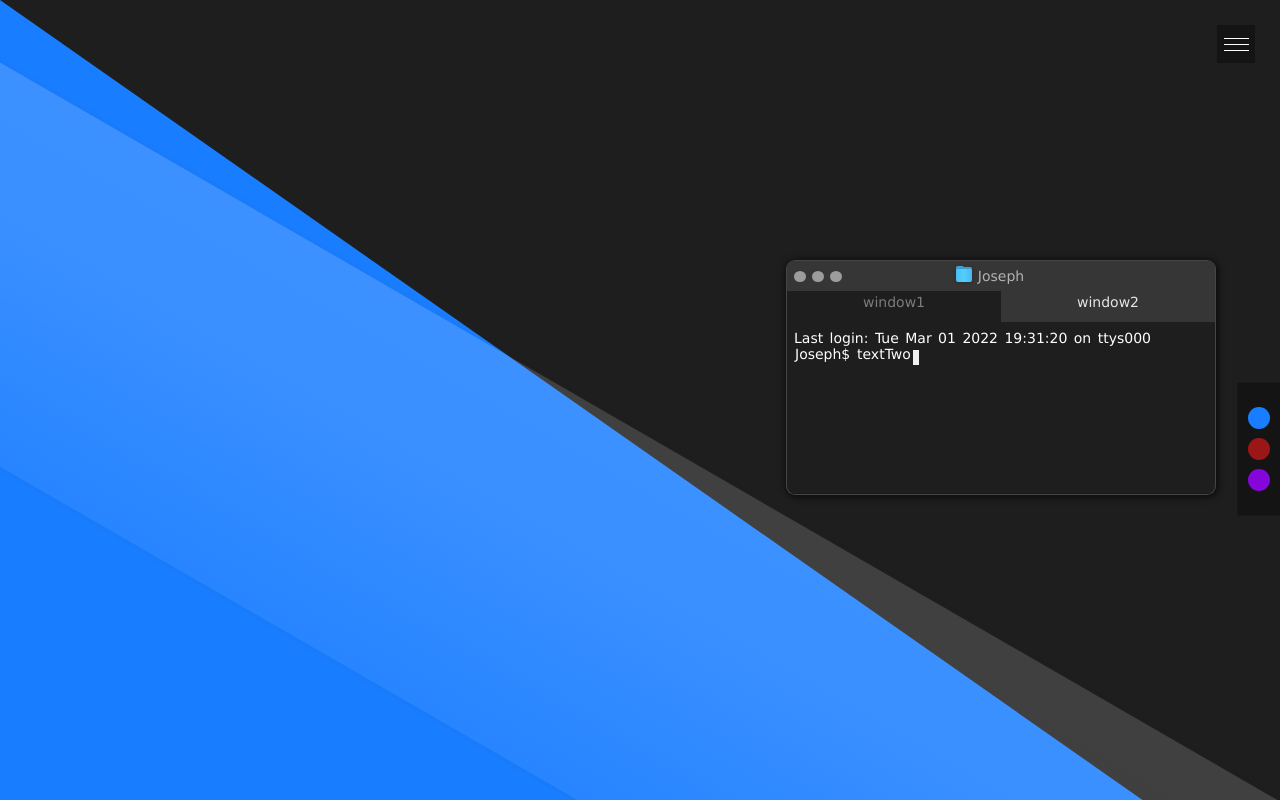
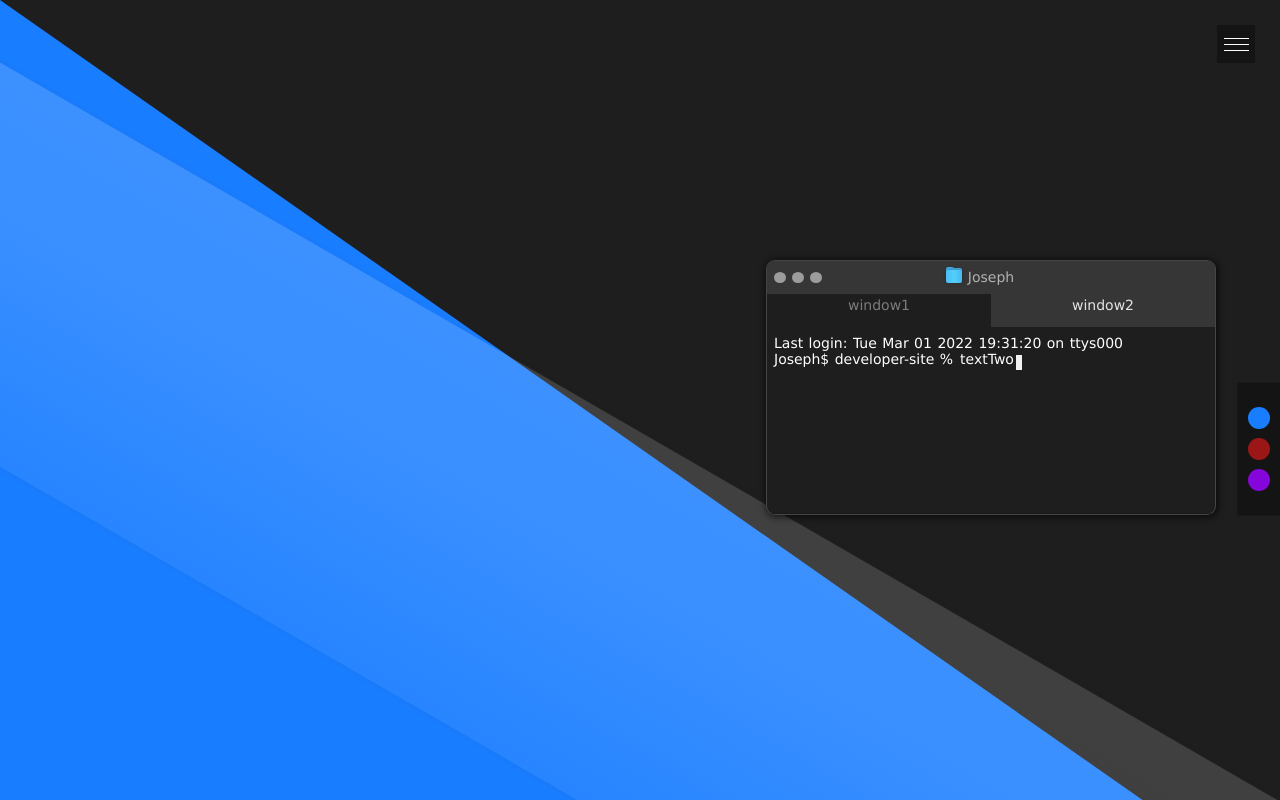
Before and after one commit to Joseph-Murnan/developer-site, a Next.js app: page / in a window 1280 px wide. Shown: the top 800 px of the page. Built offline with nearby package versions, Linux system fonts and the light colour scheme.

Commit message:
Prepending current folder names. Refactoring conditional in window.

```diff
--- a/components/Hero/Terminal/StaticWindow.tsx
+++ b/components/Hero/Terminal/StaticWindow.tsx
@@ -12,7 +12,9 @@ const StaticWindow = (props: Props): ReactElement => {
         <div className={styles.textContainer}>
             <div className={styles.terminalContent}>
                 <div className={`${styles.lastLogin}`}>Last login: <span suppressHydrationWarning>{ props.date }</span> on console</div>
-                <div className={`${styles.line} ${styles.prependUser}`}>Static Text</div>
+                <div className={`${styles.line}`}>
+                    <span className={styles.prependLine}>Joseph$ ~ %</span><span>Static Text</span>
+                </div>
             </div>
         </div>
     );
--- a/components/Hero/Terminal/Terminal.module.css
+++ b/components/Hero/Terminal/Terminal.module.css
@@ -1,9 +1,9 @@
 .terminal {
     display:inline-block;
-    width:430px;
+    width:450px;
     background-color:#1e1e1e;
     margin-right:5%;
-    height:235px;
+    height:255px;
     animation:fadeDelay 1.7s ease;
     border-radius:9px;
     direction:ltr;
@@ -16,7 +16,7 @@
     font-size:14px;
     border:1px solid #80808067;
     font-family:'Lucida Sans Unicode', Verdana, sans-serif;
-    word-spacing:2px;
+    word-spacing:1px;
 }
 
 .windowBar, .tab {
@@ -123,6 +123,11 @@
     color:#7c7c7c;
 }
 
+.prependLine {
+    margin-right:7px;
+    white-space:nowrap;
+}
+
 .textContainer {
     /* font-family:monospace; */
     height:74%;
@@ -132,17 +137,6 @@
 
 .lastLogin {
     padding-left:7px;
-}
-
-.prependUser {
-    position:relative;
-}
-
-.prependUser::before {
-    content:'Joseph$';
-    position:absolute;
-    left:8px;
-    top:0px;
 }
 
 .terminalContent {
@@ -156,7 +150,7 @@
 }
 
 .terminalContent .line {
-    padding-left:70px;
+    padding-left:7px;
 }
 
 .terminalContent::-webkit-scrollbar {
--- a/components/Hero/Terminal/Window.tsx
+++ b/components/Hero/Terminal/Window.tsx
@@ -13,7 +13,8 @@ interface Props {
 const defaultActiveState: Directory = {
     name: 'developer-site',
     current: true,
-    type: 'directory'
+    type: 'directory',
+    path: '~/documents/sites/developer-site'
 };
 
 const keystrokes: Array<string> = [
@@ -89,25 +90,28 @@ const Window = (props: Props): ReactElement => {
     const keyDown = (e: React.KeyboardEvent<HTMLDivElement>) => {
         e.preventDefault();
         const input: string = e.key;
-        if(keystrokes.includes(input)) {
+        switch(true) {
+            case keystrokes.includes(input):
                 setWrittenText(prevState => prevState += input);
-        } else if(input === 'Backspace') {
+                break;
+            case input === 'Backspace':
                 setWrittenText(prevState => prevState.slice(0, -1));
-        } else if(input === 'Enter') {
-            let commandType: string;
+                break;
+            case input === 'Enter':
                 const text = writtenText;
                 setPreviousLines(prevState => {
-                prevState.push(text);
+                    prevState.push(text); // <-- runs twice on development server due to react strict mode
                     return prevState;
                 });
-            // ^ runs twice on development server due to react strict mode
                 const segments: Array<string> = writtenText.split(' ');
                 if(segments.length > 0) {
-                commandType = segments[0];
-                const command = getCommand(commandType);
+                    const command = getCommand(segments[0]);
                     command && command(segments);
                 }
                 setWrittenText('');
+                break;
+            default:
+                break;
         }
     };
     useEffect(() => {
@@ -121,11 +125,15 @@ const Window = (props: Props): ReactElement => {
         <div className={styles.textContainer}>
             <div className={styles.terminalContent}>
                 <div className={`${styles.lastLogin}`}>Last login: <span suppressHydrationWarning>{ props.date }</span> on ttys000</div>
-                { previousLines.map((p, index) => <div className={`${styles.line} ${styles.prependUser}`} key={index}><span>{ p }</span></div>) }
-                <div className={`${styles.line} ${styles.currentLine} ${styles.prependUser}`} contentEditable={true}
+                { previousLines.map((p, index) =>
+                    <div className={`${styles.line}`} key={index}>
+                        <span className={styles.prependLine}>Joseph$ { active.name } %</span><span>{ p }</span>
+                    </div>
+                ) }
+                <div className={`${styles.line} ${styles.currentLine}`} contentEditable={true}
                     suppressContentEditableWarning={true} // This should be safe since we're capturing inputs rather than allowing direct DOM manipulation.
                     onKeyDown={e => keyDown(e)}>
-                    <span>{writtenText}</span>
+                    <span className={styles.prependLine}>Joseph$ { active.name } %</span><span>{writtenText}</span>
                 </div>
             </div>
         </div>
--- a/store/fs.json
+++ b/store/fs.json
@@ -1,19 +1,23 @@
 {
     "desktop": {
         "name": "desktop",
+        "path": "~/desktop",
         "type": "directory",
         "current": false
     },
     "documents": {
         "name": "documents",
+        "path": "~/documents",
         "type": "directory",
         "current": false,
         "sites": {
             "name": "sites",
+            "path": "/documents/sites",
             "type": "directory",
             "current": false,
             "developer-site": {
                 "name": "developer-site",
+                "path": "/documents/sites/developer-site",
                 "type": "directory",
                 "current": true
             }
--- a/store/types.ts
+++ b/store/types.ts
@@ -1,5 +1,6 @@
 export interface Directory {
     name: string;
+    path: string;
     current: boolean;
     type: string;
 };
```
Lines whose indentation alone changed are shown as unchanged.
